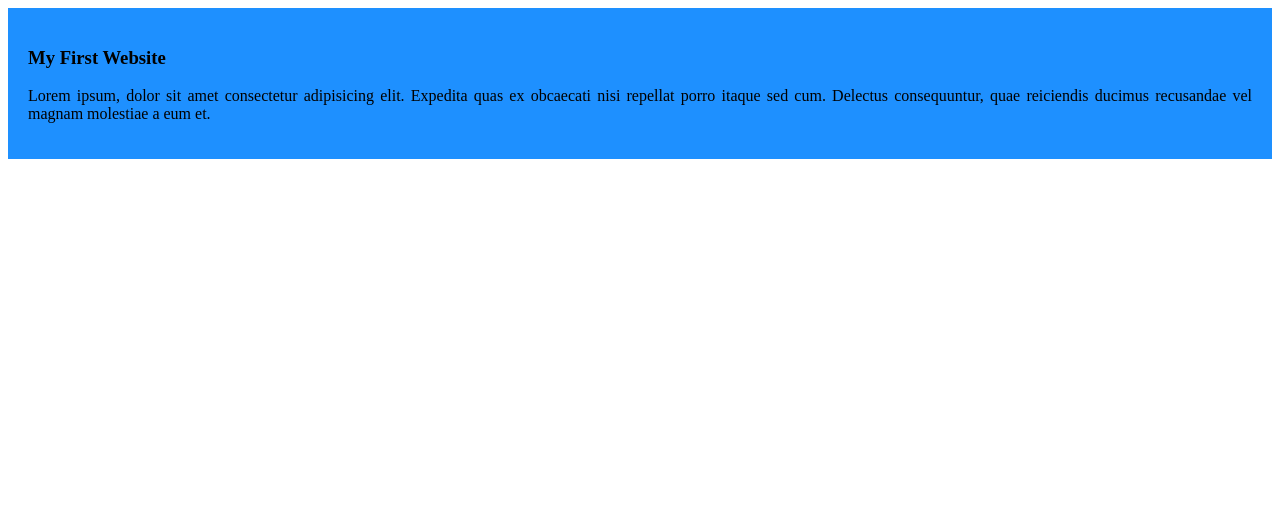
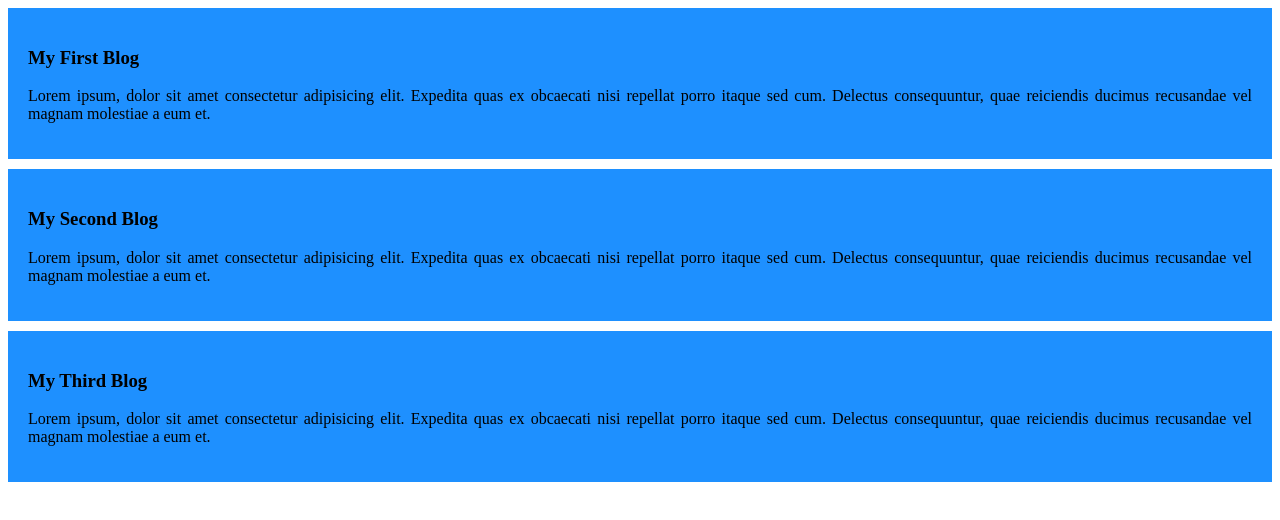
Before and after one commit to AhmetChatgami/my-first-github-repo, a plain HTML site: page index.html in a window 1280 px wide. Drawn offline with Linux system fonts and the light colour scheme.

Commit message:
added the second and the third blog

```diff
--- a/Styles/blog.css
+++ b/Styles/blog.css
@@ -2,4 +2,5 @@ div{
     background-color:dodgerblue;
     padding: 20px;
     text-align: justify;
+    margin-bottom: 10px;
 }
--- a/index.html
+++ b/index.html
@@ -8,7 +8,15 @@
 </head>
 <body>
     <div>
-        <h3>My First Website</h3>
+        <h3>My First Blog</h3>
+        <p>Lorem ipsum, dolor sit amet consectetur adipisicing elit. Expedita quas ex obcaecati nisi repellat porro itaque sed cum. Delectus consequuntur, quae reiciendis ducimus recusandae vel magnam molestiae a eum et.</p>
+    </div>
+    <div>
+        <h3>My Second Blog</h3>
+        <p>Lorem ipsum, dolor sit amet consectetur adipisicing elit. Expedita quas ex obcaecati nisi repellat porro itaque sed cum. Delectus consequuntur, quae reiciendis ducimus recusandae vel magnam molestiae a eum et.</p>
+    </div>
+    <div>
+        <h3>My Third Blog</h3>
         <p>Lorem ipsum, dolor sit amet consectetur adipisicing elit. Expedita quas ex obcaecati nisi repellat porro itaque sed cum. Delectus consequuntur, quae reiciendis ducimus recusandae vel magnam molestiae a eum et.</p>
     </div>
 </body>
```
